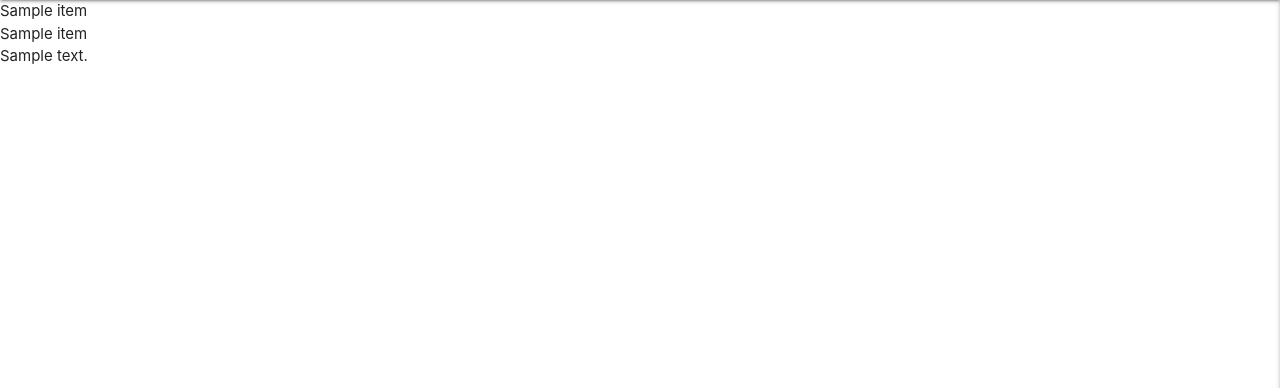
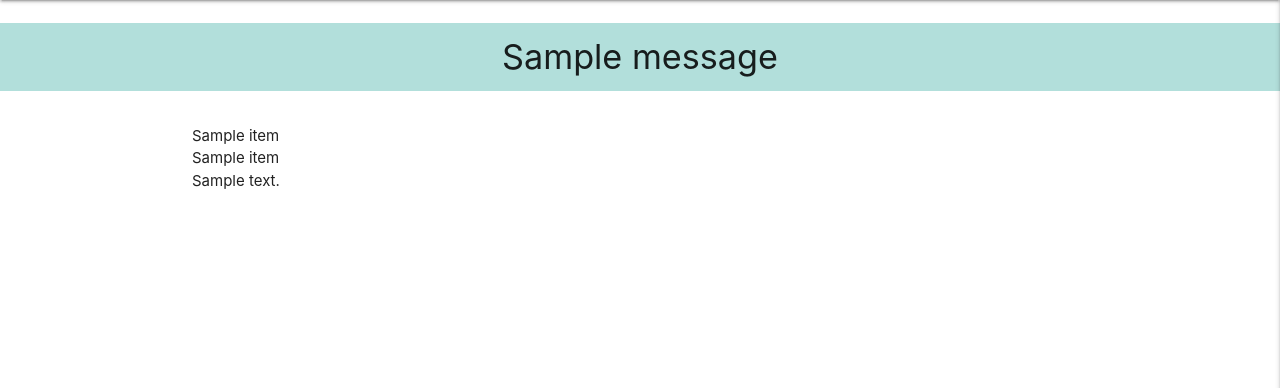
Before and after one commit to jacksheehy15/electronics-dictionary, a Flask app: page / in a window 1280 px wide. Shown: the part 64-452 px from the top of the page. Run offline with Flask 2, Linux system fonts and the light colour scheme; one stand-in notice (Sample message) is shown; a database or web service that is not in the repository returns one stand-in record (values such as "Sample title"); some libraries are stand-ins or nearby versions.

Commit message:
Added flash messages for when user registers

```diff
--- a/app.py
+++ b/app.py
@@ -28,20 +28,21 @@ def get_items():
 @app.route("/register", methods=["GET", "POST"])
 def register():
     if request.method == "POST":
+        # check if username already exists in db
         existing_user = mongo.db.users.find_one(
             {"username": request.form.get("username").lower()})
 
         if existing_user:
-            ("Username Already Exists!")
+            flash("Username Already Taken, Try Again!")
             return redirect(url_for("register"))
 
         register = {
             "username": request.form.get("username").lower(),
             "password": generate_password_hash(request.form.get("password"))
         }
-        mongo.db.user.insert_one(register)
+        mongo.db.users.insert_one(register)
 
-        # Put the new user into session
+        # put the new user into 'session' cookie
         session["user"] = request.form.get("username").lower()
         flash("Registration Successful!")
     return render_template("register.html")
--- a/static/css/style.css
+++ b/static/css/style.css
@@ -1,3 +1,7 @@
 .text-shadow {
     text-shadow: 2px 2px 1px rgba(0, 0, 0, 0.24);
 }
+
+.flashes h4 {
+    line-height: 2;
+}
--- a/templates/base.html
+++ b/templates/base.html
@@ -44,8 +44,25 @@
                     <li><a href="{{ url_for('register') }}">Register</a></li>
         </ul>
     </header>
-    {% block content %}
-    {% endblock %}
+    <section>
+        <!-- Flash Messages -->
+        {% with messages = get_flashed_messages() %}
+            {% if messages %}
+                {% for message in messages %}
+                <div class="row flashes">
+                    <h4 class="teal lighten-4 center-align">{{ message }}</h4>
+                </div>
+                {% endfor %}
+            {% endif %}
+        {% endwith %}
+
+
+    </section>
+    <main class="container">
+        {% block content %}
+        {% endblock %}
+    </main>
+
     <script src="https://code.jquery.com/jquery-3.6.0.min.js"
         integrity="sha256-/xUj+3OJU5yExlq6GSYGSHk7tPXikynS7ogEvDej/m4=" crossorigin="anonymous"></script>
     <script src="https://cdnjs.cloudflare.com/ajax/libs/materialize/1.0.0/js/materialize.min.js"></script>
--- a/templates/register.html
+++ b/templates/register.html
@@ -4,14 +4,14 @@
 <h3 class="center-align">Create an Account</h3>
 
 <div class="row">
-    <form class="col s12 m8 offset-m2">
+    <form class="col s12 m8 offset-m2" method="POST" action="{{ url_for('register') }}">
         <div class="card-panel">
             <span>
                 <!--Username input-->
                 <div class="row">
                     <div class="input-field col s12">
                         <i class="fas fa-user-plus prefix light-teal-text"></i>
-                        <input id="username" name="username" type="text" class="validate">
+                        <input id="username" name="username" type="text" class="validate" required>
                         <label for="username">Username</label>
                     </div>
                 </div>
@@ -19,7 +19,7 @@
                 <div class="row">
                     <div class="input-field col s12">
                         <i class="fas fa-lock prefix light-teal-text"></i>
-                        <input id="password" name="password" type="password" class="validate">
+                        <input id="password" name="password" type="password" class="validate" required>
                         <label for="password">Password</label>
                     </div>
                 </div>
```
